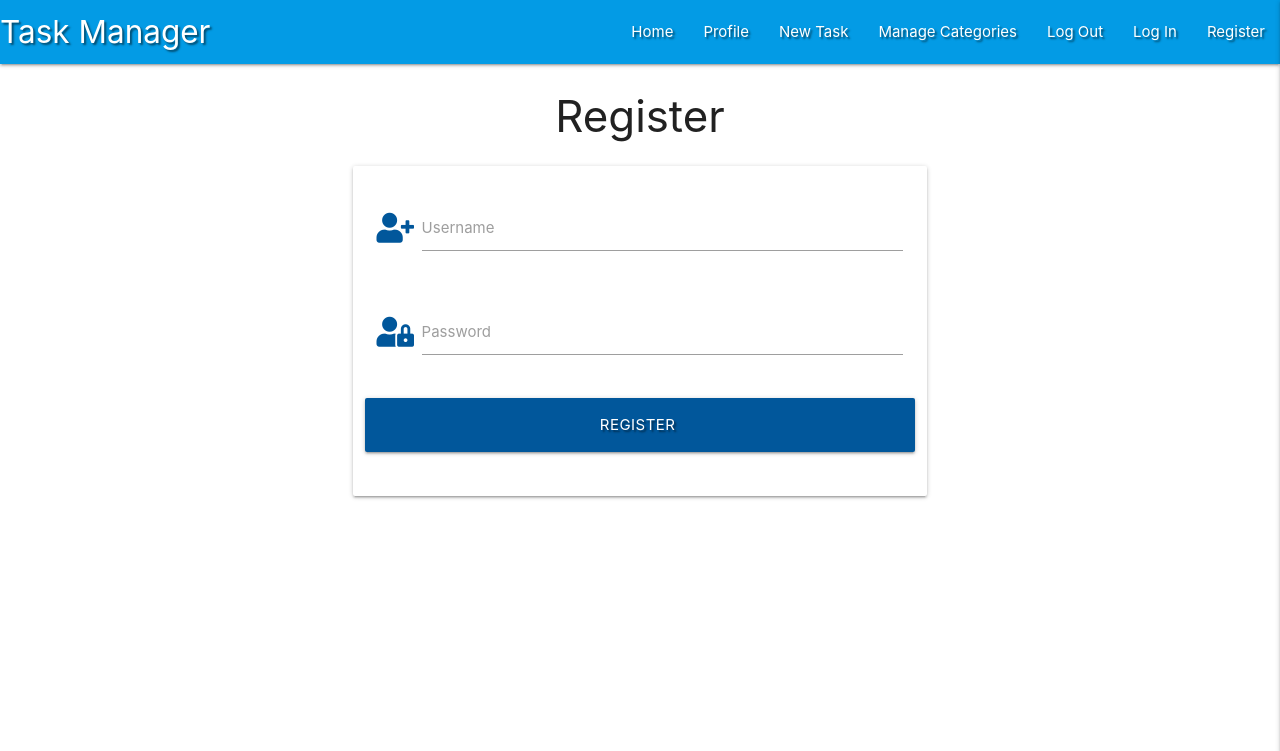
After one commit to rbsam176/flask-task-manager-mongodb, a Flask app: page /register in a window 1280 px wide. The commit adds this page. Shown: the top 751 px of the page. Run offline with Flask 2, Linux system fonts and the light colour scheme; some libraries are stand-ins or nearby versions.

Commit message:
Add registration functionality

```diff
--- a/app.py
+++ b/app.py
@@ -27,6 +27,21 @@ def get_tasks():
 
 @app.route("/register", methods=["GET", "POST"])
 def register():
+    if request.method == "POST":
+        existing_user = mongo.db.users.find_one(
+            {"username": request.form.get("username").lower()})
+        if existing_user:
+            flash("Username already exists")
+            return redirect(url_for("register"))
+
+        register = {
+            "username": request.form.get("username").lower(),
+            "password": generate_password_hash(request.form.get("password"))
+        }
+        mongo.db.users.insert_one(register)
+
+        session["user"] = request.form.get("username").lower()
+        flash("Registeration Successful")
     return render_template("register.html")
 
 
--- a/static/css/style.css
+++ b/static/css/style.css
@@ -1,3 +1,7 @@
 .text-shadow {
     text-shadow: 2px 2px 2px rgba(0,0,0,0.5);
 }
+
+.flashes h4 {
+    line-height: 2;
+}
--- a/templates/base.html
+++ b/templates/base.html
@@ -44,8 +44,22 @@
             </ul>
     </header>
 
-    {% block content %}
-    {% endblock %}
+    <section>
+        {% with messages = get_flashed_messages() %}
+            {% if messages %}
+                {% for message in messages %}
+                    <div class="row flashes">
+                        <h4 class="light-blue lighten-4 center-align">{{ message }}</h4>
+                    </div>
+                {% endfor %}
+            {% endif %}
+        {% endwith %}
+    </section>
+
+    <main class="container">
+        {% block content %}
+        {% endblock %}
+    </main>
 
     <script src="https://code.jquery.com/jquery-3.5.1.min.js" integrity="sha256-9/aliU8dGd2tb6OSsuzixeV4y/faTqgFtohetphbbj0=" crossorigin="anonymous"></script>
     <script src="https://cdnjs.cloudflare.com/ajax/libs/materialize/1.0.0/js/materialize.min.js"></script>
--- /dev/null
+++ b/templates/register.html
@@ -0,0 +1,35 @@
+{% extends "base.html" %}
+{% block content %}
+
+<h3 class="center-align">Register</h3>
+
+<div class="row">
+    <form class="col s12 m8 offset-m2" method="POST" action="{{ url_for('register') }}">
+        <div class="card-panel">
+            <!-- username -->
+            <div class="row">
+                <div class="input-field col s12">
+                    <i class="fas fa-user-plus prefix light-blue-text text-darken-4"></i>
+                    <input id="username" name="username" type="text" minlength="5" maxlength="15" pattern="^[a-zA-Z0-0]{5,15}$" class="validate" required>
+                    <label for="username">Username</label>
+                </div>
+            </div>
+            <!-- password -->
+            <div class="row">
+                <div class="input-field col s12">
+                    <i class="fas fa-user-lock prefix light-blue-text text-darken-4"></i>
+                    <input id="password" name="password" type="password" minlength="5" maxlength="15" pattern="^[a-zA-Z0-0]{5,15}$" class="validate" required>
+                    <label for="password">Password</label>
+                </div>
+            </div>
+            <!-- register -->
+            <div class="row">
+                <button type="submit" class="col s12 btn-large light-blue darken-4 text-shadow">
+                    Register <i class="fas fa0sign-in-alt"></i>
+                </button>
+            </div>
+        </div>
+    </form>
+  </div>
+
+{% endblock %}
```
